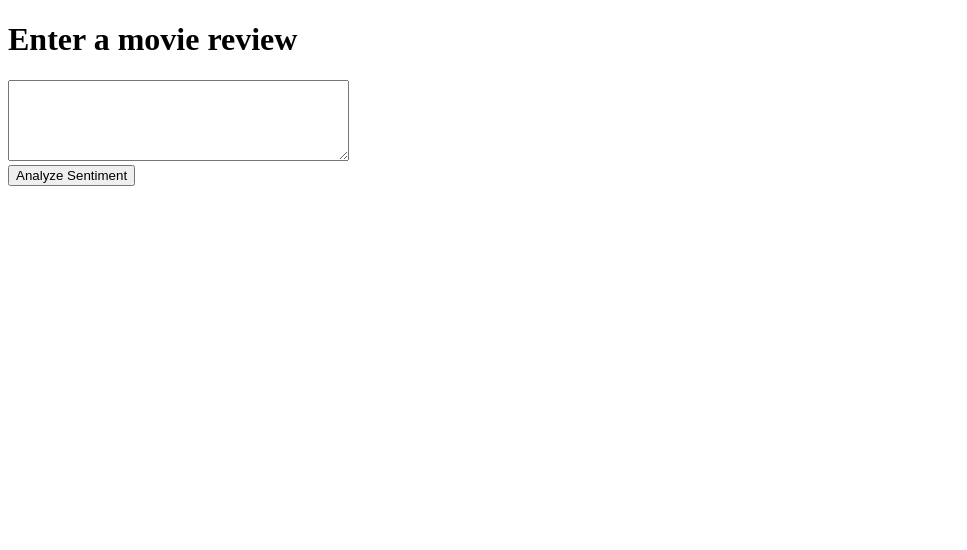
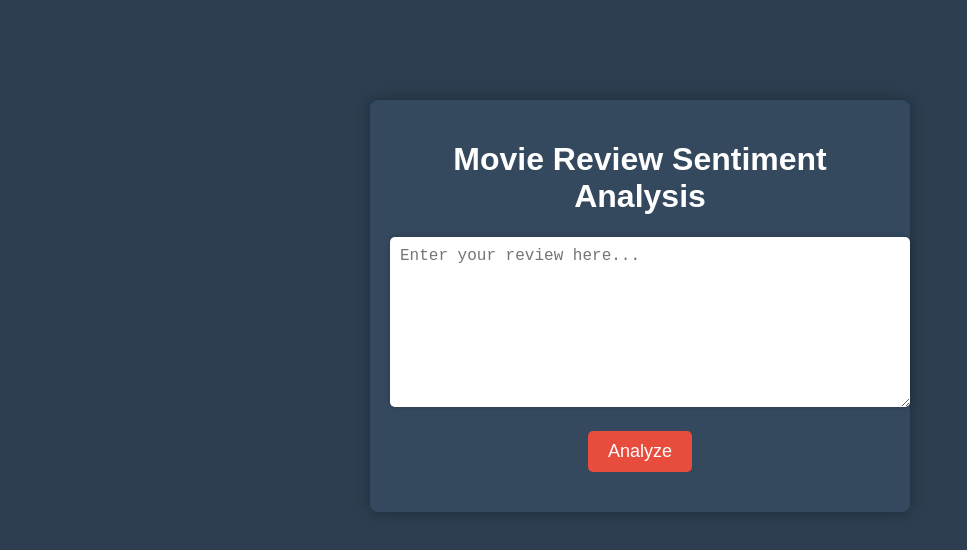
Before and after one commit to soy-praveen/imdb-sentiment-analysis, a plain HTML site: page app/index.html in a window 1280 px wide. Shown: the whole page, without its empty margins (0-967 px from the left). Drawn offline with Linux system fonts and the light colour scheme; files that its build step writes are made by us from their sources.

Commit message:
Update index.html

```diff
--- a/app/index.html
+++ b/app/index.html
@@ -1,14 +1,18 @@
 <!DOCTYPE html>
-<html>
+<html lang="en">
 <head>
-    <title>IMDb Sentiment Analysis</title>
+    <meta charset="UTF-8">
+    <meta name="viewport" content="width=device-width, initial-scale=1.0">
+    <title>Sentiment Analysis</title>
+    <link rel="stylesheet" href="style.css">
 </head>
 <body>
-    <h1>Enter a movie review</h1>
-    <form action="/analyze" method="post">
-        <textarea name="input_text" rows="5" cols="40"></textarea>
-        <br>
-        <input type="submit" value="Analyze Sentiment">
-    </form>
+    <div class="container">
+        <h1>Movie Review Sentiment Analysis</h1>
+        <textarea id="reviewInput" placeholder="Enter your review here..."></textarea>
+        <button id="analyzeBtn">Analyze</button>
+        <div id="result"></div>
+    </div>
+    <script src="script.js"></script>
 </body>
 </html>
```
